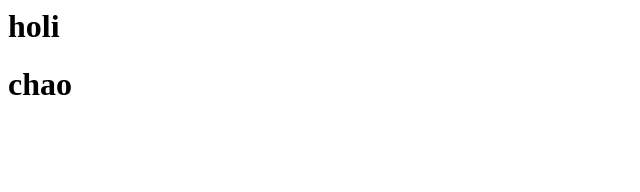
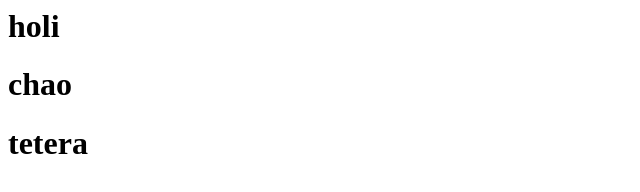
Before and after one commit to enelynnayeli/practicagit, a plain HTML site: page index.html in a window 1280 px wide. Shown: the whole page, without its empty margins (0-640 px from the left). Drawn offline with Linux system fonts and the light colour scheme.

Commit message:
mi tercero commit

```diff
--- a/index.html
+++ b/index.html
@@ -1,2 +1,3 @@
 <h1>holi</h1>
 <H1>chao</H1>
+<h1>tetera</h1>
```
